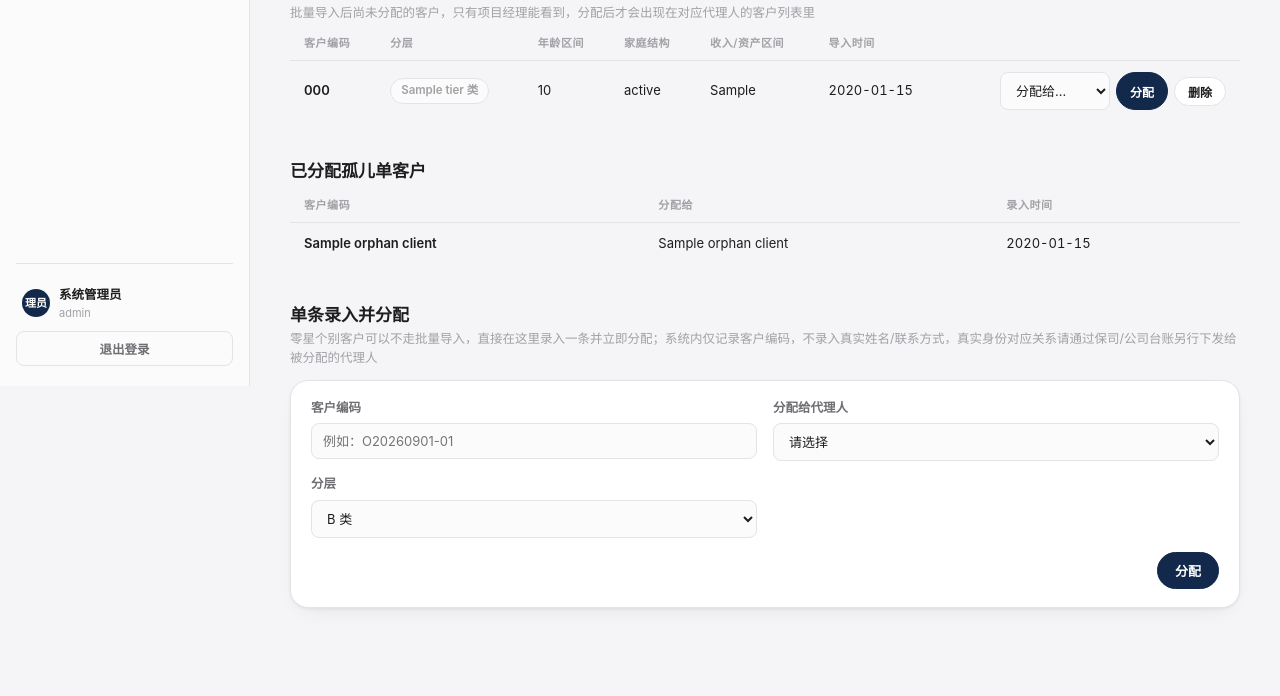
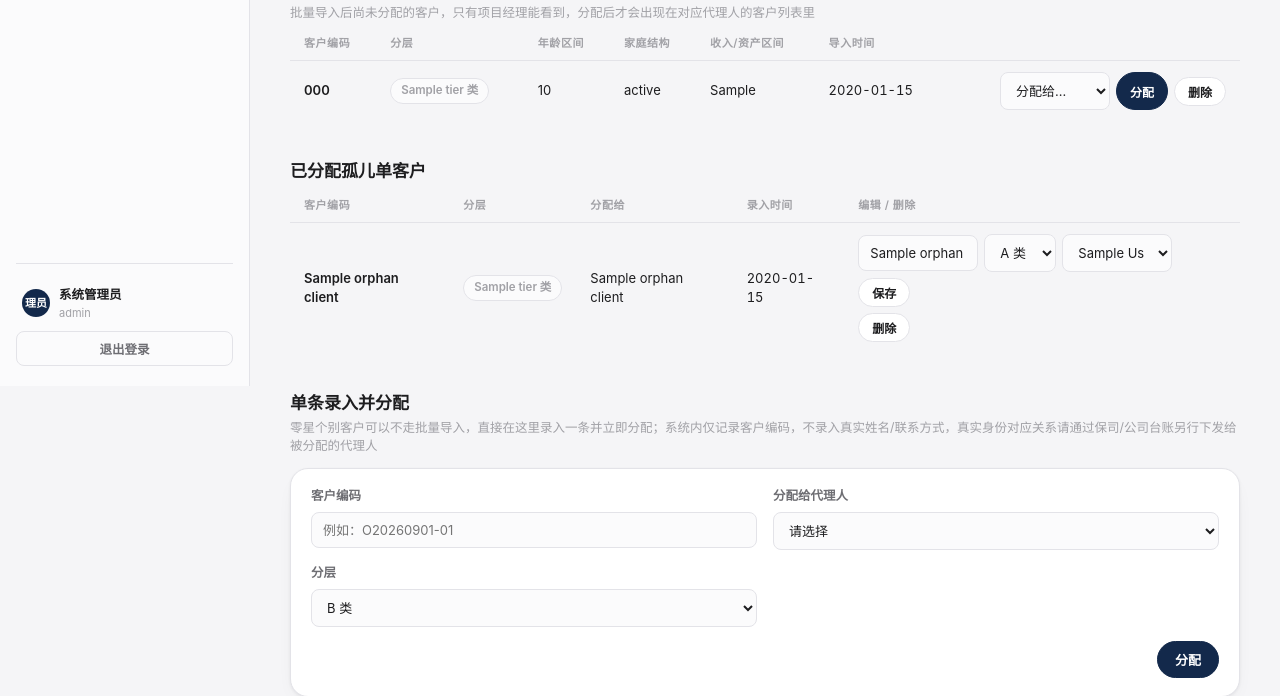
Before and after one commit to e13818793945-coder/fire, a Flask app: template templates/pm/orphan.html in a window 1280 px wide. Shown: the part 414-1110 px from the top of the page. Before the commit the page ends 1024 px from the top, so only its background shows below. Run offline with Flask 3, Linux system fonts and the light colour scheme; the visitor is signed in with stand-in values (Sample User, id 1); data comes from the database, SQL or seed files in the repository; tables that the repository leaves empty hold one stand-in row (values such as "Sample post"); the template is opened without the code that fills it: most values are stand-ins (such as "Sample title", 1, 10 or a date in 2020).

Commit message:
孤儿单客户支持编辑与硬删除
项目经理可对已分配的孤儿单客户（source=孤儿单）修改客户编码/分层/重新分配代理人，
保存后自动重新生成 KYC 报告；也可硬删除（连带删除对应 KYC 报告），删除前二次确认。
编辑/删除路由均限定 source=孤儿单，无法作用于代理人自有存量客户，避免误操作扩权。
客户编码唯一性在编辑时同样校验。

Co-Authored-By: Claude Sonnet 5 <noreply@anthropic.com>
Claude-Session: https://claude.ai/code/session_018X34xVEejAAbvJgiDbtN9C

```diff
--- a/app.py
+++ b/app.py
@@ -578,6 +578,54 @@ def pm_orphan_pool_delete(pool_id):
     return redirect(url_for("pm_orphan"))
 
 
+@app.route("/pm/orphan/client/<int:client_id>/edit", methods=["POST"])
+@role_required("pm")
+def pm_orphan_client_edit(client_id):
+    db = get_db()
+    client = db.execute("SELECT * FROM clients WHERE id=? AND source='孤儿单'", (client_id,)).fetchone()
+    if client is None:
+        abort(404)
+    f = request.form
+    name = f.get("name", "").strip()
+    tier = f.get("tier", "B")
+    agent_id = f.get("agent_id", "")
+    if not name or not agent_id:
+        flash("请填写客户编码并选择代理人", "error")
+        return redirect(url_for("pm_orphan"))
+    if tier not in TIER_CHOICES:
+        tier = "B"
+    dup = db.execute("SELECT id FROM clients WHERE name=? AND id!=?", (name, client_id)).fetchone()
+    if dup:
+        flash(f"客户编码「{name}」已被其他客户占用，未保存", "error")
+        return redirect(url_for("pm_orphan"))
+    db.execute(
+        "UPDATE clients SET name=?, tier=?, agent_id=?, updated_at=? WHERE id=?",
+        (name, tier, agent_id, now_iso(), client_id),
+    )
+    updated = db.execute("SELECT * FROM clients WHERE id=?", (client_id,)).fetchone()
+    db.execute("DELETE FROM kyc_reports WHERE client_id=?", (client_id,))
+    db.execute("INSERT INTO kyc_reports (client_id, content, generated_at) VALUES (?,?,?)", (client_id, generate_kyc_text(updated), now_iso()))
+    db.commit()
+    log_action(g.user, "编辑孤儿单客户", f"{client['name']} -> {name}")
+    flash(f"「{name}」已更新，KYC 报告已重新生成", "ok")
+    return redirect(url_for("pm_orphan"))
+
+
+@app.route("/pm/orphan/client/<int:client_id>/delete", methods=["POST"])
+@role_required("pm")
+def pm_orphan_client_delete(client_id):
+    db = get_db()
+    client = db.execute("SELECT * FROM clients WHERE id=? AND source='孤儿单'", (client_id,)).fetchone()
+    if client is None:
+        abort(404)
+    db.execute("DELETE FROM kyc_reports WHERE client_id=?", (client_id,))
+    db.execute("DELETE FROM clients WHERE id=?", (client_id,))
+    db.commit()
+    log_action(g.user, "删除孤儿单客户", client["name"])
+    flash(f"已删除客户「{client['name']}」及其 KYC 报告", "ok")
+    return redirect(url_for("pm_orphan"))
+
+
 @app.route("/pm/periods")
 @role_required("pm")
 def pm_periods():
--- a/templates/pm/orphan.html
+++ b/templates/pm/orphan.html
@@ -59,12 +59,34 @@
   <div class="block-head"><div><h2>已分配孤儿单客户</h2></div></div>
   <div class="table-wrap">
     <table class="dtable">
-      <thead><tr><th>客户编码</th><th>分配给</th><th>录入时间</th></tr></thead>
+      <thead><tr><th>客户编码</th><th>分层</th><th>分配给</th><th>录入时间</th><th>编辑 / 删除</th></tr></thead>
       <tbody>
       {% for c in orphan_clients %}
-        <tr><td class="cell-name">{{ c.name }}</td><td>{{ c.agent_name }}</td><td class="num">{{ c.created_at[:10] }}</td></tr>
+        <tr>
+          <td class="cell-name">{{ c.name }}</td>
+          <td><span class="badge badge-off">{{ c.tier }} 类</span></td>
+          <td>{{ c.agent_name }}</td>
+          <td class="num">{{ c.created_at[:10] }}</td>
+          <td>
+            <form method="post" action="{{ url_for('pm_orphan_client_edit', client_id=c.id) }}" style="display:flex;gap:6px;flex-wrap:wrap;align-items:center;">
+              <input type="text" name="name" value="{{ c.name }}" required style="width:120px;">
+              <select name="tier" style="width:72px;">
+                <option value="A" {% if c.tier=='A' %}selected{% endif %}>A 类</option>
+                <option value="B" {% if c.tier=='B' %}selected{% endif %}>B 类</option>
+                <option value="C" {% if c.tier=='C' %}selected{% endif %}>C 类</option>
+              </select>
+              <select name="agent_id" style="width:110px;">
+                {% for a in agents %}<option value="{{ a.id }}" {% if a.id==c.agent_id %}selected{% endif %}>{{ a.display_name }}</option>{% endfor %}
+              </select>
+              <button class="btn btn-sm" type="submit">保存</button>
+            </form>
+            <form method="post" action="{{ url_for('pm_orphan_client_delete', client_id=c.id) }}" style="margin-top:6px;" onsubmit="return confirm('确认删除客户「{{ c.name }}」？此操作不可恢复，会同时删除已生成的 KYC 报告。');">
+              <button class="btn btn-sm" type="submit">删除</button>
+            </form>
+          </td>
+        </tr>
       {% else %}
-        <tr><td colspan="3" class="empty-note">暂无已分配的孤儿单客户</td></tr>
+        <tr><td colspan="5" class="empty-note">暂无已分配的孤儿单客户</td></tr>
       {% endfor %}
       </tbody>
     </table>
```
Also changed, not shown: README.md.
